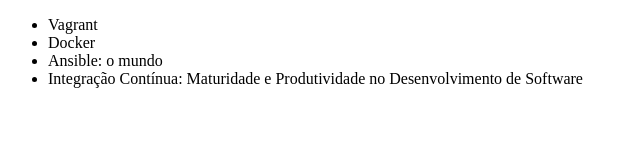
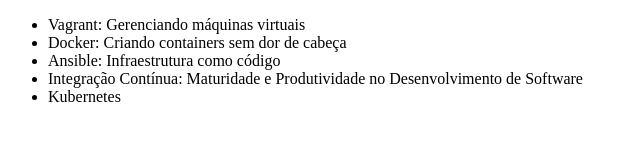
Before and after one commit to DaniloGAguiar/alura-git, a plain HTML site: page index.html in a window 1280 px wide. Shown: the whole page, without its empty margins (0-640 px from the left). Drawn offline with Linux system fonts and the light colour scheme.

Commit message:
Renomenando nome dos Cursos

```diff
--- a/index.html
+++ b/index.html
@@ -6,10 +6,11 @@
 </head>
 <body>
     <ul>
-        <li>Vagrant</li>
-        <li>Docker</li>
-        <li>Ansible: o mundo</li>
+        <li>Vagrant: Gerenciando máquinas virtuais</li>
+        <li>Docker: Criando containers sem dor de cabeça</li>
+        <li>Ansible: Infraestrutura como código</li>
         <li>Integração Contínua: Maturidade e Produtividade no Desenvolvimento de Software</li>
+        <li>Kubernetes</li>
     </ul>
 </body>
 </html>
```
